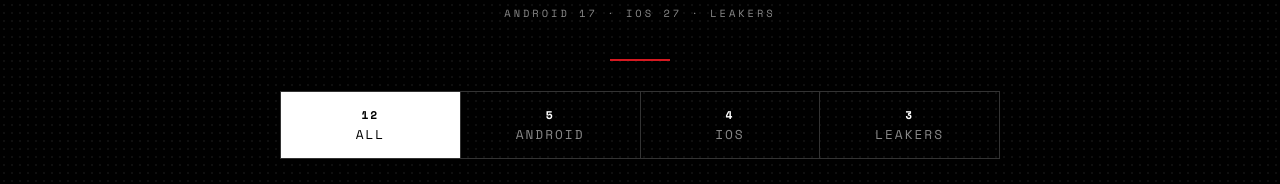
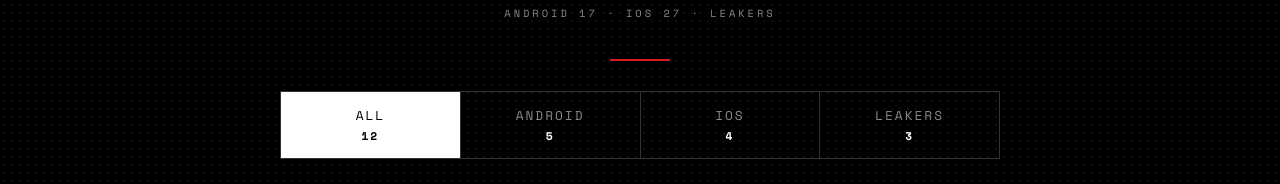
Before and after one commit to jason3535/android17-news-aggregator, a Flask app: template templates/preview.html in a window 1280 px wide. Shown: the part 127-311 px from the top of the page. Run offline with Flask 3, Linux system fonts and the light colour scheme; the template is opened without the code that fills it, so the values that code supplies are empty.

Commit message:
Rearrange platform tab layout to place channel names above numbers
- Swap HTML order: channel name (.tab-text) now comes before count (.count)
- Add .tab-text CSS with display: block and margin-bottom: 2px
- Change .count margin from margin-bottom to margin-top for proper spacing
- Apply changes to both preview.html and preview_dynamic.html templates
- Improves readability by placing more important channel names first

Co-Authored-By: Claude (deepseek-chat) <noreply@anthropic.com>

```diff
--- a/data/news.json
+++ b/data/news.json
@@ -1,5 +1,5 @@
 {
-  "last_updated": "2026-01-28 15:25:52",
+  "last_updated": "2026-01-28 15:37:25",
   "total_count": 37,
   "news_count": 32,
   "android_count": 16,
--- a/templates/preview.html
+++ b/templates/preview.html
@@ -117,11 +117,16 @@
             color: var(--nothing-black);
         }
 
+        .platform-tab .tab-text {
+            display: block;
+            margin-bottom: 2px;
+        }
+
         .platform-tab .count {
             display: block;
             font-size: 0.7rem;
             font-weight: 700;
-            margin-bottom: 2px;
+            margin-top: 2px;
             color: var(--nothing-white);
         }
 
@@ -386,20 +391,20 @@
         <!-- Platform Tabs -->
         <div class="platform-tabs">
             <button class="platform-tab active" data-platform="all">
+                <span class="tab-text">All</span>
                 <span class="count">12</span>
-                All
             </button>
             <button class="platform-tab" data-platform="android">
+                <span class="tab-text">Android</span>
                 <span class="count">5</span>
-                Android
             </button>
             <button class="platform-tab" data-platform="ios">
+                <span class="tab-text">iOS</span>
                 <span class="count">4</span>
-                iOS
             </button>
             <button class="platform-tab" data-platform="leaker">
+                <span class="tab-text">Leakers</span>
                 <span class="count">3</span>
-                Leakers
             </button>
         </div>
 
```
Also changed, not shown: templates/preview_dynamic.html (+10 -5 lines).
